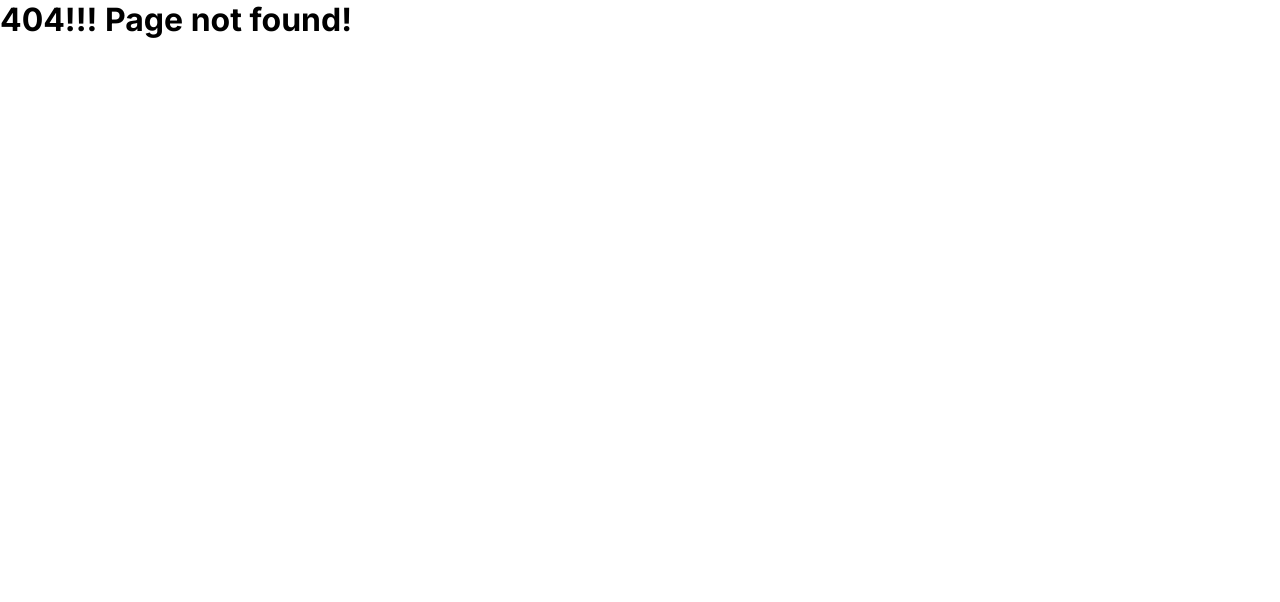
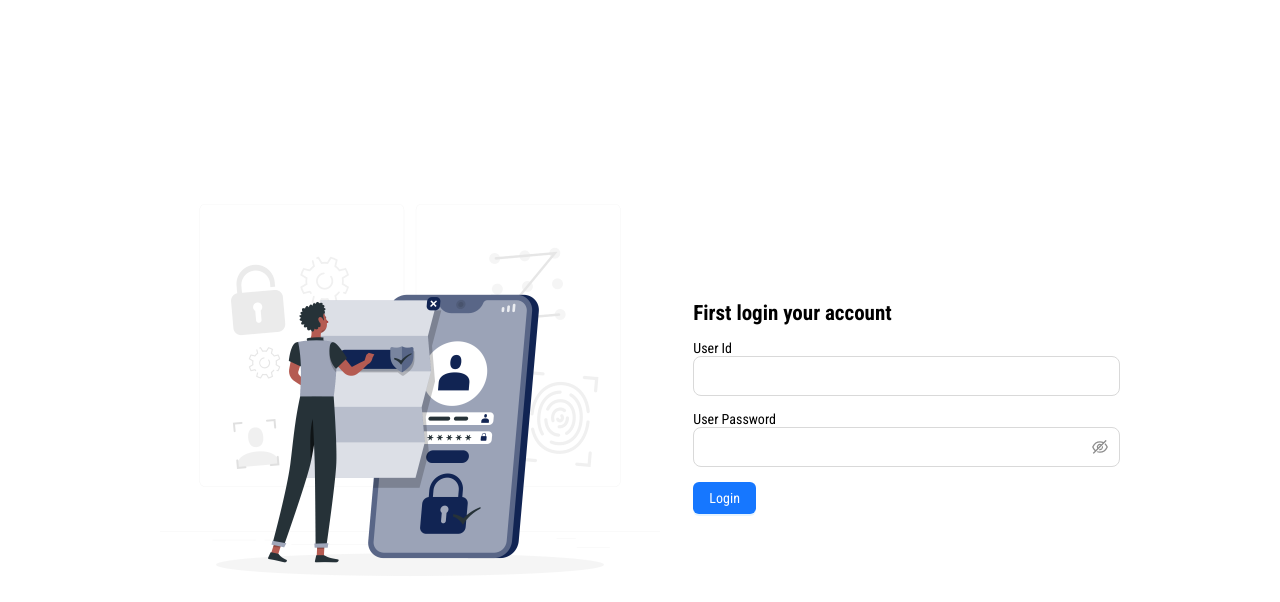
Before and after one commit to Nirob844/university-management-frontend, a Next.js app: page /login in a window 1280 px wide. Before the commit this address had no page. Shown: the top 602 px of the page. Built offline with nearby package versions, Linux system fonts and the light colour scheme.

Commit message:
login from

```diff
--- a/src/app/globals.css
+++ b/src/app/globals.css
@@ -1,5 +1,7 @@
+@import url("https://fonts.googleapis.com/css2?family=Poppins:ital,wght@1,300;1,400&family=Roboto+Condensed:wght@300;400;700&family=Roboto:ital,wght@0,400;1,300&display=swap");
 * {
   box-sizing: border-box;
   padding: 0;
   margin: 0;
+  font-family: "Roboto Condensed", sans-serif;
 }
--- /dev/null
+++ b/src/app/login/page.tsx
@@ -0,0 +1,66 @@
+"use client";
+import Form from "@/components/Forms/Form";
+import FormInput from "@/components/Forms/FormInput";
+import { Button, Col, Row } from "antd";
+import Image from "next/image";
+import { SubmitHandler } from "react-hook-form";
+import loginImage from "../../assets/login-image.png";
+
+type FormValues = {
+  id: string;
+  password: string;
+};
+
+const LoginPage = () => {
+  const onSubmit: SubmitHandler<FormValues> = (data) => {
+    try {
+      console.log(data);
+    } catch (error) {}
+  };
+  return (
+    <Row
+      justify="center"
+      align="middle"
+      style={{
+        minHeight: "100vh",
+      }}
+    >
+      <Col sm={12} md={16} lg={10}>
+        <Image src={loginImage} width={500} alt="login image" />
+      </Col>
+      <Col sm={12} md={8} lg={8}>
+        <h2
+          style={{
+            margin: "15px 0",
+          }}
+        >
+          First login your account
+        </h2>
+        <div>
+          <Form submitHandler={onSubmit}>
+            <div>
+              <FormInput name="id" type="text" size="large" label="User Id" />
+            </div>
+            <div
+              style={{
+                margin: "15px 0",
+              }}
+            >
+              <FormInput
+                name="password"
+                type="password"
+                size="large"
+                label="User Password"
+              />
+            </div>
+            <Button type="primary" htmlType="submit">
+              Login
+            </Button>
+          </Form>
+        </div>
+      </Col>
+    </Row>
+  );
+};
+
+export default LoginPage;
--- a/src/components/Forms/FormInput.tsx
+++ b/src/components/Forms/FormInput.tsx
@@ -31,7 +31,16 @@ const FormInput = ({
       <Controller
         control={control}
         name={name}
-        render={({ field }) => (
+        render={({ field }) =>
+          type === "password" ? (
+            <Input.Password
+              type={type}
+              size={size}
+              placeholder={placeholder}
+              {...field}
+              value={value ? value : field.value}
+            />
+          ) : (
             <Input
               type={type}
               size={size}
@@ -39,7 +48,8 @@ const FormInput = ({
               {...field}
               value={value ? value : field.value}
             />
-        )}
+          )
+        }
       />
     </>
   );
```
Also changed, not shown: src/components/ui/Contents.tsx (+14 -0 lines), src/components/ui/UmBreadCrumb.tsx (added, +35 -0 lines), src/assets/login-image.png (added). Lines whose indentation alone changed are shown as unchanged.
